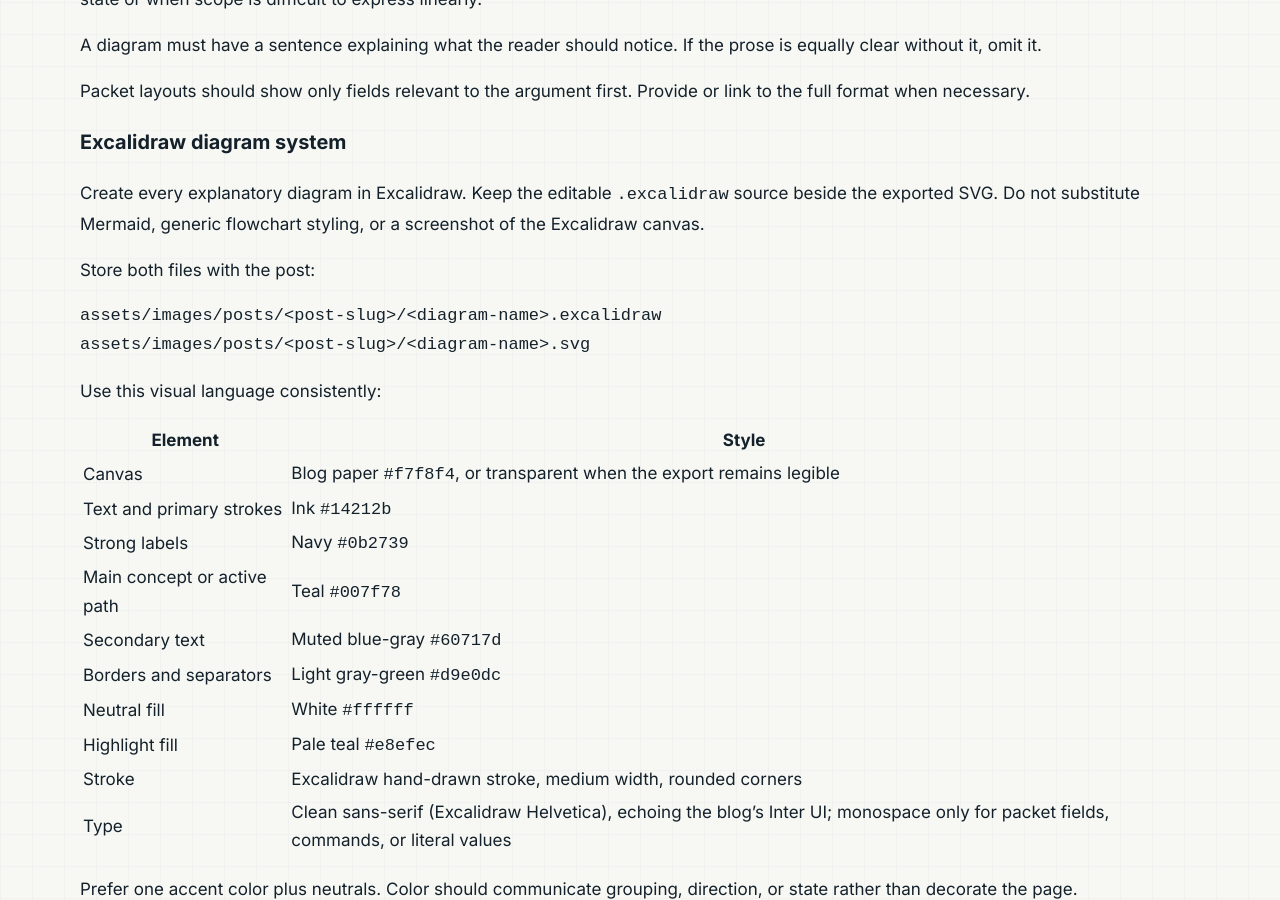
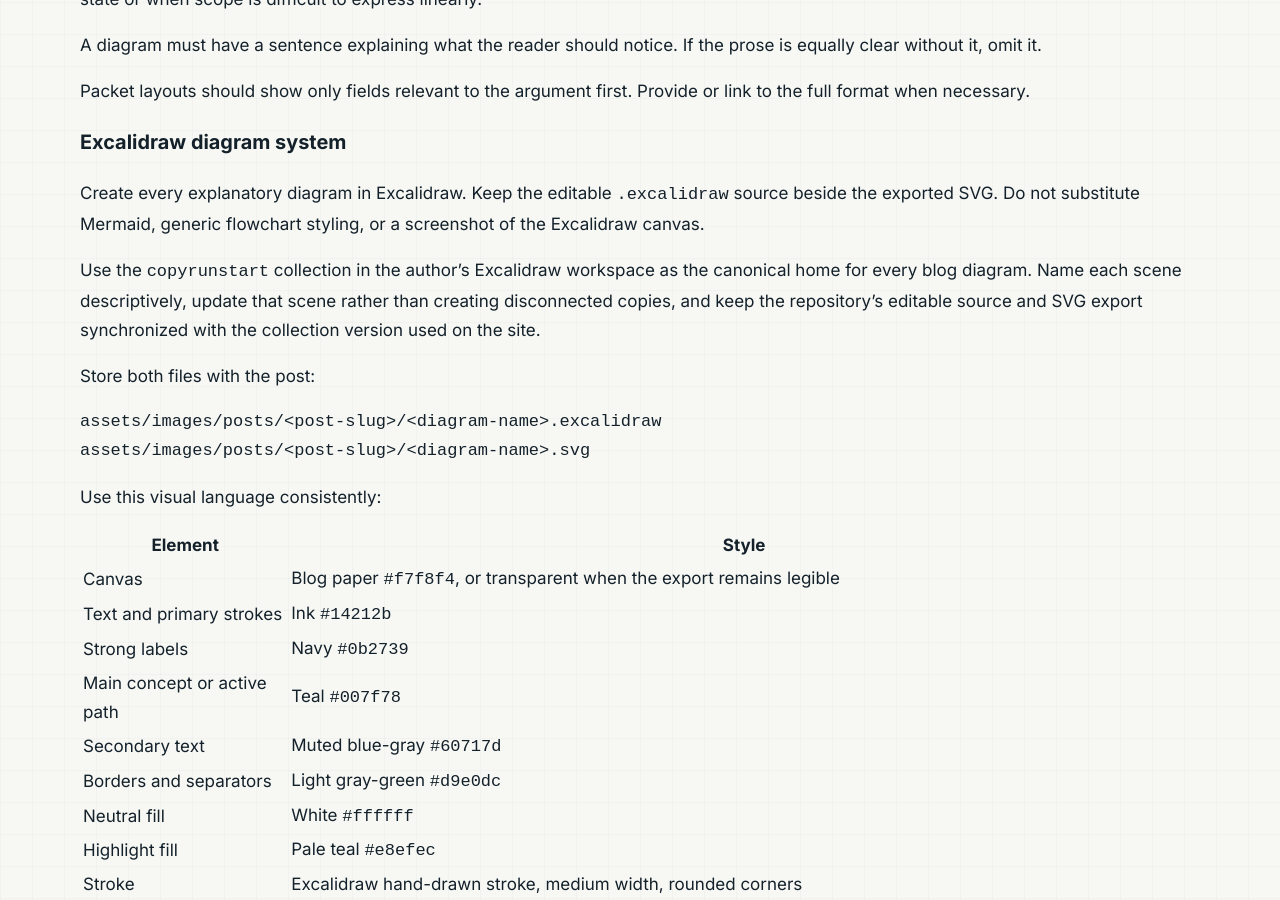
Before and after one commit to karsagar28/karsagar28.github.io, a Jekyll site: the page built from STYLE_GUIDE.md, in a window 1280 px wide and 900 px high, scrolled down 8734 px. Built offline with Jekyll 4.4.1, drawn with Linux system fonts in a browser that asks for light colours; our own code applies the rules of GitHub Pages for plain Markdown files.

Commit message:
Update P4 programmability diagram

````diff
--- a/STYLE_GUIDE.md
+++ b/STYLE_GUIDE.md
@@ -317,6 +317,8 @@
 
 Create every explanatory diagram in Excalidraw. Keep the editable `.excalidraw` source beside the exported SVG. Do not substitute Mermaid, generic flowchart styling, or a screenshot of the Excalidraw canvas.
 
+Use the `copyrunstart` collection in the author's Excalidraw workspace as the canonical home for every blog diagram. Name each scene descriptively, update that scene rather than creating disconnected copies, and keep the repository's editable source and SVG export synchronized with the collection version used on the site.
+
 Store both files with the post:
 
 ```text
````
Also changed, not shown: assets/images/posts/p4-programmability/layers-of-programmability.svg, 1 other file.
